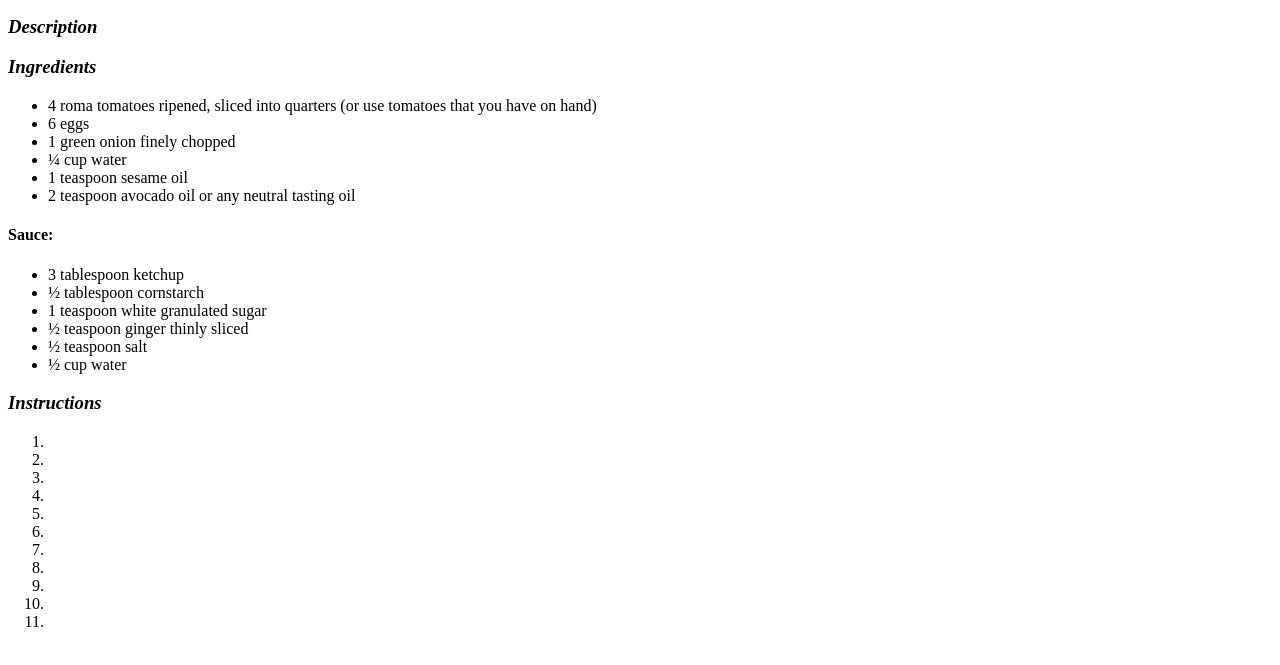
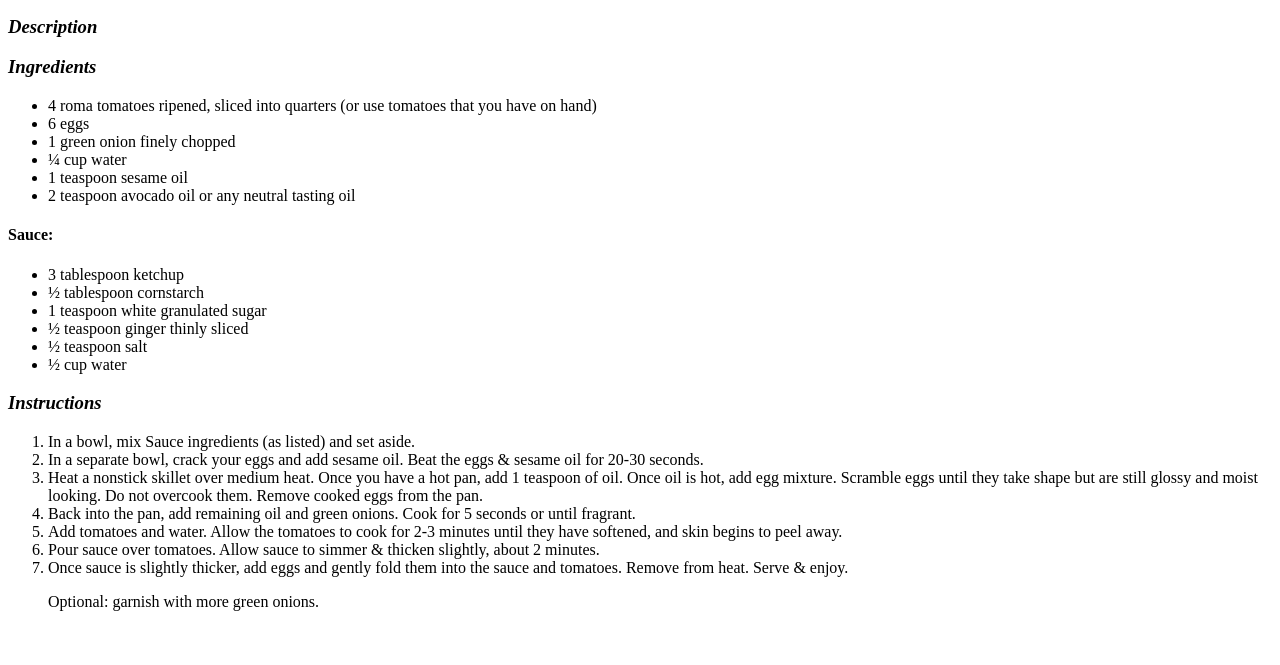
Before and after one commit to Foveejong/odin-recipes, a plain HTML site: page recipes/tomatoegg.html in a window 1280 px wide. Shown: the part 101-766 px from the top of the page. Drawn offline with Linux system fonts and the light colour scheme.

Commit message:
Complete instructions for tomatoegg recipe

```diff
--- a/recipes/tomatoegg.html
+++ b/recipes/tomatoegg.html
@@ -30,17 +30,16 @@
         </ul>
         <h3><em>Instructions</em></h3>
         <ol>
-            <li></li>
-            <li></li>
-            <li></li>
-            <li></li>
-            <li></li>
-            <li></li>
-            <li></li>
-            <li></li>
-            <li></li>
-            <li></li>
-            <li></li>
+            <li>In a bowl, mix Sauce ingredients (as listed) and set aside.</li>
+            <li>In a separate bowl, crack your eggs and add sesame oil. Beat the eggs & sesame oil for 20-30 seconds.</li>
+            <li>Heat a nonstick skillet over medium heat. Once you have a hot pan, add 1 teaspoon of oil. Once oil is hot, add egg mixture. Scramble eggs until they take shape but are still glossy and moist looking. Do not overcook them. Remove cooked eggs from the pan.</li>
+            <li>Back into the pan, add remaining oil and green onions. Cook for 5 seconds or until fragrant.
+            </li>
+            <li>Add tomatoes and water. Allow the tomatoes to cook for 2-3 minutes until they have softened, and skin begins to peel away.</li>
+            <li>Pour sauce over tomatoes. Allow sauce to simmer & thicken slightly, about 2 minutes.</li>
+            <li>Once sauce is slightly thicker, add eggs and gently fold them into the sauce and tomatoes. Remove from heat. Serve & enjoy.
+                <p>Optional: garnish with more green onions.</p>
+            </li>
         </ol>
     </body>
 </html>
```
